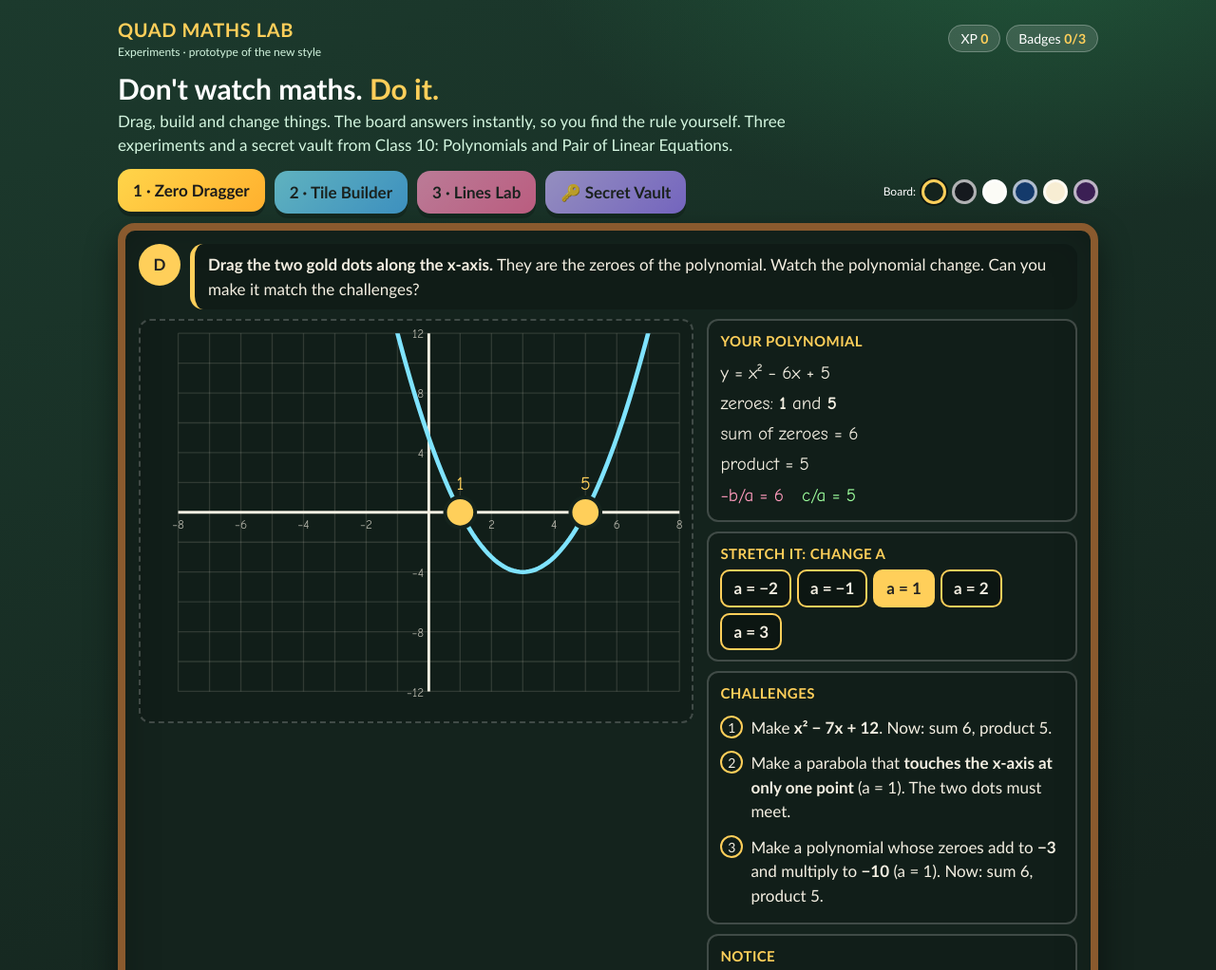
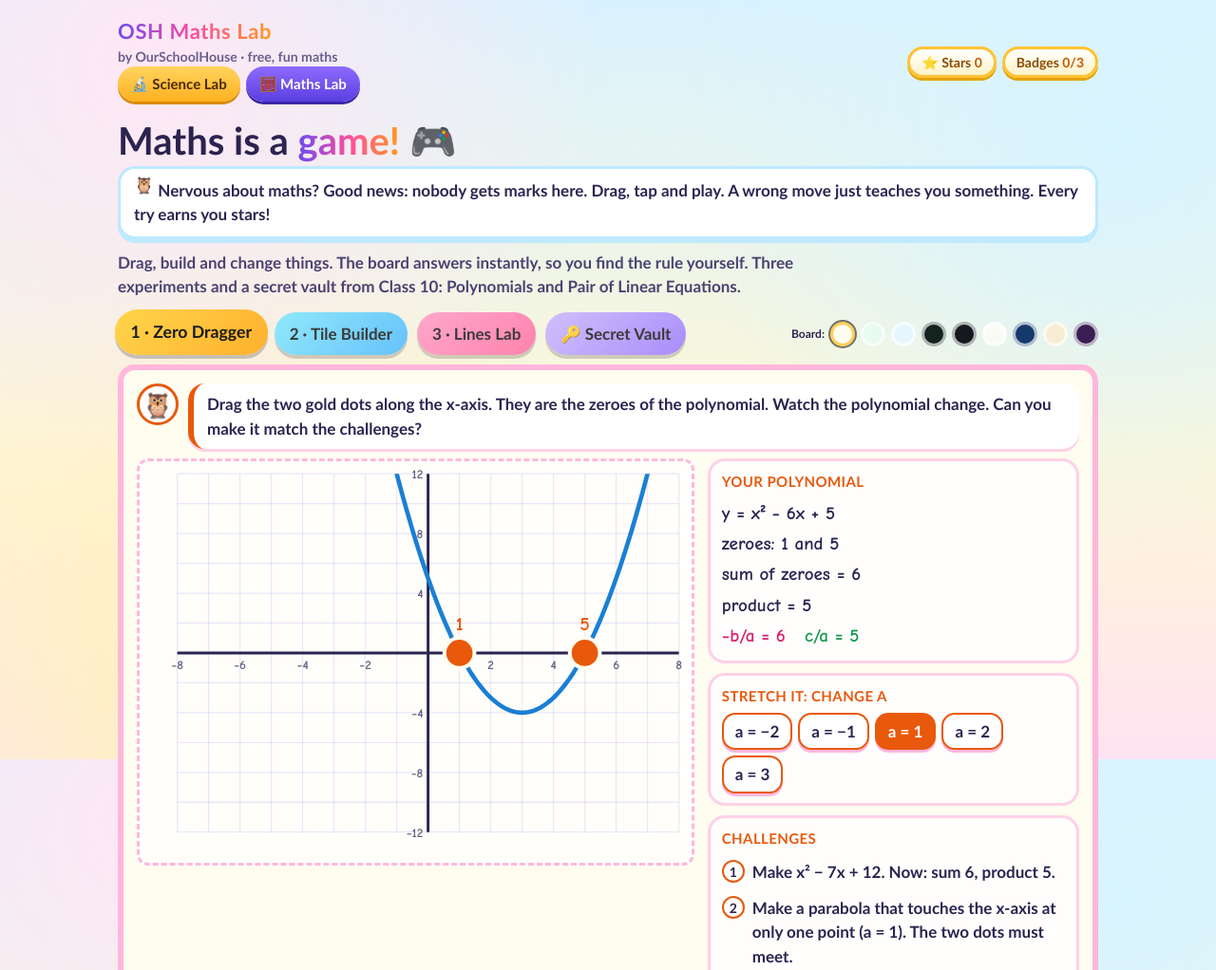
Before and after one commit to shubharavi08-cloud/quad-site, a plain HTML site: page lab/index.html in a window 1280 px wide. Shown: the top 1022 px of the page at 95% size. Drawn offline with Linux system fonts and the light colour scheme.

Commit message:
OSH Maths Lab: kid-friendly colourful reskin matching the OSH Science Lab, confetti, encouraging copy
Co-Authored-By: Claude Sonnet 5.5 <noreply@anthropic.com>
Claude-Session: https://claude.ai/code/session_01RFA7oX1UY6sXoZ6pALAZ6s

```diff
--- a/lab/index.html
+++ b/lab/index.html
@@ -3,7 +3,7 @@
 <head>
 <meta charset="utf-8">
 <meta name="viewport" content="width=device-width, initial-scale=1">
-<title>QUAD Maths Lab · Experiments (prototype)</title>
+<title>OSH Maths Lab · Fun maths experiments</title>
 <style>
 :root{--gold:#ffcf5a}
 *{box-sizing:border-box}html,body{margin:0}
@@ -53,40 +53,72 @@ button.sm.on{background:var(--c1);color:#222}
 .badge.show{display:block;animation:pop .6s cubic-bezier(.3,1.6,.5,1)}
 @keyframes pop{from{transform:scale(.4);opacity:0}to{transform:scale(1);opacity:1}}
 footer{margin-top:20px;color:#cdeed8;font-size:13px}
+
+/* OSH kids brand (matches the OSH Science Lab) */
+body{color:#2b2350;font:600 17px/1.5 ui-rounded,"SF Pro Rounded","Nunito","Quicksand","Trebuchet MS",system-ui,sans-serif;background:radial-gradient(circle at 12% 8%,#ffe7f4 0,transparent 36%),radial-gradient(circle at 92% 18%,#d8f4ff 0,transparent 34%),radial-gradient(circle at 20% 92%,#fff2b8 0,transparent 38%),linear-gradient(180deg,#d9f2ff,#fff7d6 60%,#ffe3f1) fixed}
+.brand{font-size:22px;background:linear-gradient(90deg,#6c4cf0,#ff4d9d,#ff9a1f);-webkit-background-clip:text;background-clip:text;color:transparent;display:inline-block}.brand small{color:#6a5f8e;-webkit-text-fill-color:#6a5f8e}
+.nav a{display:inline-block;margin:0 6px 6px 0;background:linear-gradient(180deg,#ffd45e,#ffb020);color:#4a2a00;border-radius:999px;padding:7px 14px;box-shadow:0 3px 0 #d98a00;text-decoration:none;font-weight:800;font-size:15px}
+.nav a.cur{background:linear-gradient(180deg,#8f6bff,#5a3fe0);color:#fff;box-shadow:0 3px 0 #3b27a8}
+.chip{background:linear-gradient(180deg,#fff,#fff3c9);border:3px solid #ffc233;color:#8a4b00;box-shadow:0 3px 0 #e6a200}.chip b{color:#c25a00}
+h1{font-size:clamp(1.7rem,6vw,2.5rem);font-weight:900}h1 span{background:linear-gradient(90deg,#6c4cf0,#ff4d9d,#ff9a1f);-webkit-background-clip:text;background-clip:text;color:transparent}
+p.lead{color:#4b4272}
+.tab{border-radius:999px;box-shadow:0 4px 0 #0003;opacity:.85;font-weight:900}.tab.on{opacity:1;transform:translateY(-2px) scale(1.04)}
+.board{border-width:6px;box-shadow:0 8px 0 #ffb7dc}
+.stage{border:3px dashed #ffb7dc;background:#ffffffaa}
+.box{background:#ffffffcc;border:3px solid #ffd0e8;border-radius:18px;color:#2b2350}
+.bubble{background:#fff;border-left-width:6px;border-radius:18px;box-shadow:0 3px 0 #ffd0e8}
+.av{background:#fff;border:3px solid var(--c1);font-size:26px}
+button.sm{border-radius:14px;border-width:2px;background:#fff;box-shadow:0 3px 0 #ffb7dc}button.sm.on{color:#fff}
+.opt{background:#fff;border:2px solid #ffb7dc;border-radius:16px;box-shadow:0 3px 0 #ffb7dc;font-weight:700}
+.opt.good{background:#d9f7e4;border-color:#22c070;box-shadow:0 3px 0 #22c070;animation:pop .35s}.opt.bad{background:#ffeccf;border-color:#ff9a1f;box-shadow:0 3px 0 #ff9a1f;animation:shake .35s;color:#2b2350}
+.badge{background:linear-gradient(135deg,#fff6c8,#ffe08a);border-color:#ffc233;color:#4a2a00}
+.keyrow span{background:#fff;color:#2b2350}input.txt{background:#fff;color:#2b2350}
+.cert{background:#fff}
+footer{color:#6a5f8e}
+.mascot{display:inline-block;animation:bounce 2s ease-in-out infinite}
+.fxfloat{position:fixed;z-index:98;font-weight:900;font-size:26px;color:#e68a00;text-shadow:0 2px 0 #fff,0 0 8px #fff;pointer-events:none;animation:floatup 1.3s ease-out forwards}
+.kind{background:#fff;border:3px solid #bfe9ff;border-radius:18px;padding:10px 14px;margin:0 0 12px;box-shadow:0 4px 0 #bfe9ff}
+@keyframes bounce{0%,100%{transform:translateY(0)}50%{transform:translateY(-6px)}}
+@keyframes shake{0%,100%{transform:translateX(0)}25%{transform:translateX(-6px)}75%{transform:translateX(6px)}}
+@keyframes floatup{0%{transform:translateY(0) scale(.7);opacity:0}15%{opacity:1;transform:translateY(-10px) scale(1.2)}100%{transform:translateY(-90px) scale(1);opacity:0}}
+@media (prefers-reduced-motion:reduce){*{animation:none!important}}
 </style>
 </head>
 <body><div class="wrap" id="app"></div>
 <script>
 "use strict";
-var THEMES={chalk:{n:"QUAD board",bg:"#14231d",ink:"#f4efe2",c1:"#ffcf5a",c2:"#7fe3ff",c3:"#ff9bbd",c4:"#9dff9d",grid:"#f4efe222",frame:"#8a5a2e"},black:{n:"Blackboard",bg:"#15191e",ink:"#f1f1f1",c1:"#ffd54a",c2:"#6fd8ff",c3:"#ff8fb3",c4:"#8cf08c",grid:"#ffffff1c",frame:"#5a5f66"},white:{n:"Whiteboard",bg:"#fbfbf6",ink:"#1d2733",c1:"#d97a00",c2:"#0a78b8",c3:"#d6336c",c4:"#2b8a3e",grid:"#0000001a",frame:"#b9bec4"},blue:{n:"Blue board",bg:"#143a6b",ink:"#fff",c1:"#ffd166",c2:"#7ee0ff",c3:"#ff9ec7",c4:"#9be37d",grid:"#ffffff24",frame:"#c4cbd6"},paper:{n:"Cream paper",bg:"#f7edd3",ink:"#3a2d1f",c1:"#c2570a",c2:"#1f6f8b",c3:"#b5336a",c4:"#3a7d44",grid:"#8a6a3a24",frame:"#b08a55"},plum:{n:"Plum board",bg:"#3b1f54",ink:"#fbf3ff",c1:"#ffd54a",c2:"#7ae7ff",c3:"#ff9bd0",c4:"#a6f06a",grid:"#ffffff22",frame:"#8d6ab0"}};
-var S={xp:0,badges:{},theme:"chalk"};
-try{var r=localStorage.getItem("quadlab_v3");if(r){var o=JSON.parse(r);S.xp=o.xp||0;S.badges=o.badges||{};if(THEMES[o.theme])S.theme=o.theme}}catch(e){}
+var THEMES={sunny:{n:"Sunny board",bg:"#fffdf0",ink:"#2b2350",c1:"#e8590c",c2:"#1a7fd4",c3:"#d6246e",c4:"#1b9a50",grid:"#6c4cf022",frame:"#ffb7dc"},mint:{n:"Mint board",bg:"#e9fbf1",ink:"#1d3a2e",c1:"#d9480f",c2:"#0b7fab",c3:"#c2255c",c4:"#2b8a3e",grid:"#2b8a3e22",frame:"#6bd36b"},sky:{n:"Sky board",bg:"#e6f6ff",ink:"#16324f",c1:"#d9480f",c2:"#1971c2",c3:"#c2255c",c4:"#2b8a3e",grid:"#1971c222",frame:"#59c4f5"},chalk:{n:"Chalkboard",bg:"#14231d",ink:"#f4efe2",c1:"#ffcf5a",c2:"#7fe3ff",c3:"#ff9bbd",c4:"#9dff9d",grid:"#f4efe222",frame:"#8a5a2e"},black:{n:"Blackboard",bg:"#15191e",ink:"#f1f1f1",c1:"#ffd54a",c2:"#6fd8ff",c3:"#ff8fb3",c4:"#8cf08c",grid:"#ffffff1c",frame:"#5a5f66"},white:{n:"Whiteboard",bg:"#fbfbf6",ink:"#1d2733",c1:"#d97a00",c2:"#0a78b8",c3:"#d6336c",c4:"#2b8a3e",grid:"#0000001a",frame:"#b9bec4"},blue:{n:"Blue board",bg:"#143a6b",ink:"#fff",c1:"#ffd166",c2:"#7ee0ff",c3:"#ff9ec7",c4:"#9be37d",grid:"#ffffff24",frame:"#c4cbd6"},paper:{n:"Cream paper",bg:"#f7edd3",ink:"#3a2d1f",c1:"#c2570a",c2:"#1f6f8b",c3:"#b5336a",c4:"#3a7d44",grid:"#8a6a3a24",frame:"#b08a55"},plum:{n:"Plum board",bg:"#3b1f54",ink:"#fbf3ff",c1:"#ffd54a",c2:"#7ae7ff",c3:"#ff9bd0",c4:"#a6f06a",grid:"#ffffff22",frame:"#8d6ab0"}};
+var S={xp:0,badges:{},theme:"sunny"};
+try{var r=localStorage.getItem("quadlab_v3");if(r){var o=JSON.parse(r);S.xp=o.xp||0;S.badges=o.badges||{};if(THEMES[o.theme]&&o.theme!=="chalk")S.theme=o.theme}}catch(e){}
 function save(){try{localStorage.setItem("quadlab_v3",JSON.stringify(S))}catch(e){}}
 var NS="http://www.w3.org/2000/svg";
 function el(t,a,p){var e=document.createElementNS(NS,t);for(var k in a)e.setAttribute(k,a[k]);if(p)p.appendChild(e);return e}
 function fmt(n){n=Math.round(n*100)/100;if(Object.is(n,-0))n=0;return String(n).replace("-","−")}
 function tstyle(){var t=THEMES[S.theme];return "--bg:"+t.bg+";--ink:"+t.ink+";--c1:"+t.c1+";--c2:"+t.c2+";--c3:"+t.c3+";--c4:"+t.c4+";--grid:"+t.grid+";--frame:"+t.frame}
 function esc(t){var d=document.createElement("div");d.textContent=t;return d.innerHTML}
+
+function fxBurst(n){if(window.matchMedia&&matchMedia("(prefers-reduced-motion: reduce)").matches)return;var c=document.createElement("canvas");c.width=innerWidth;c.height=innerHeight;c.style.cssText="position:fixed;inset:0;z-index:97;pointer-events:none";document.body.appendChild(c);var g=c.getContext("2d"),cols=["#ff4d9d","#ffc233","#19b5e8","#22c070","#6c4cf0","#ff7a2f"],ps=[],i;for(i=0;i<(n||70);i++)ps.push({x:innerWidth/2+(Math.random()-.5)*160,y:innerHeight*.35,vx:(Math.random()-.5)*11,vy:-Math.random()*11-3,s:5+Math.random()*7,c:cols[Math.random()*6|0],r:Math.random()*6,vr:(Math.random()-.5)*.4});var f=0;(function t(){g.clearRect(0,0,c.width,c.height);ps.forEach(function(p){p.x+=p.vx;p.y+=p.vy;p.vy+=.35;p.r+=p.vr;g.save();g.translate(p.x,p.y);g.rotate(p.r);g.fillStyle=p.c;g.fillRect(-p.s/2,-p.s/3,p.s,p.s*.6);g.restore()});if(++f<90)requestAnimationFrame(t);else c.remove()})()}
+function fxPlus(txt){var e=document.getElementById("xp"),r=e?e.getBoundingClientRect():{left:innerWidth/2,top:80},d=document.createElement("div");d.className="fxfloat";d.textContent=txt;d.style.left=Math.max(10,r.left)+"px";d.style.top=(r.top+30)+"px";document.body.appendChild(d);setTimeout(function(){d.remove()},1400)}
 var cur="m1",app=document.getElementById("app");
 function shell(){
- var h='<header class="top"><div class="brand">QUAD MATHS LAB<small>Experiments · prototype of the new style</small></div><div><span class="chip">XP <b id="xp">'+S.xp+'</b></span><span class="chip">Badges <b id="bd">'+Object.keys(S.badges).length+'/3</b></span></div></header>';
- h+='<h1>Don\'t watch maths. <span>Do it.</span></h1><p class="lead">Drag, build and change things. The board answers instantly, so you find the rule yourself. Three experiments and a secret vault from Class 10: Polynomials and Pair of Linear Equations.</p>';
+ var h='<header class="top"><div><div class="brand">OSH Maths Lab</div><small style="display:block;color:#6a5f8e">by OurSchoolHouse · free, fun maths</small><div class="nav"><a href="/science-lab/">🔬 Science Lab</a><a class="cur" href="/lab/">🧮 Maths Lab</a></div></div><div><span class="chip">⭐ Stars <b id="xp">'+S.xp+'</b></span><span class="chip">Badges <b id="bd">'+Object.keys(S.badges).length+'/3</b></span></div></header>';
+ h+='<h1>Maths is a <span>game!</span> 🎮</h1><div class="kind"><span class="mascot">🦉</span> <b>Nervous about maths? Good news:</b> nobody gets marks here. Drag, tap and play. A wrong move just teaches you something. Every try earns you stars!</div><p class="lead">Drag, build and change things. The board answers instantly, so you find the rule yourself. Three experiments and a secret vault from Class 10: Polynomials and Pair of Linear Equations.</p>';
  h+='<div class="tabs"><button class="tab t1" id="tab_m1" onclick="go(\'m1\')">1 · Zero Dragger</button><button class="tab t2" id="tab_m2" onclick="go(\'m2\')">2 · Tile Builder</button><button class="tab t3" id="tab_m3" onclick="go(\'m3\')">3 · Lines Lab</button><button class="tab t4" id="tab_m4" onclick="go(\'m4\')">🔑 Secret Vault</button><div class="swatches">Board: '+Object.keys(THEMES).map(function(k){return '<button class="sw'+(k===S.theme?' on':'')+'" title="'+THEMES[k].n+'" aria-label="'+THEMES[k].n+'" style="background:'+THEMES[k].bg+'" onclick="setTheme(\''+k+'\')"></button>'}).join("")+'</div></div>';
- h+='<div class="board" id="board" style="'+tstyle()+'"></div><footer>QUAD Academy · quadacademy.org · No login, no ads, nothing saved except on your own device.</footer>';
+ h+='<div class="board" id="board" style="'+tstyle()+'"></div><footer>OurSchoolHouse · OSH Maths Lab · Free to play. No ads. Your stars are saved only on your own device.</footer>';
  app.innerHTML=h}
 function setTheme(k){S.theme=k;save();document.getElementById("board").setAttribute("style",tstyle());document.querySelectorAll(".sw").forEach(function(x){x.classList.toggle("on",x.title===THEMES[k].n)})}
 function go(m){cur=m;["m1","m2","m3","m4"].forEach(function(k){document.getElementById("tab_"+k).classList.toggle("on",k===m)});({m1:M1,m2:M2,m3:M3,m4:M4})[m]()}
-function award(key,xp){if(!S.badges[key]){S.badges[key]=1;S.xp+=xp;save();document.getElementById("xp").textContent=S.xp;document.getElementById("bd").textContent=Object.keys(S.badges).length+"/3";var b=document.getElementById("badge");if(b)b.classList.add("show")}}
-var gained={};function bonus(id,xp){if(!gained[id]){gained[id]=1;S.xp+=xp;save();document.getElementById("xp").textContent=S.xp}}
+function award(key,xp){if(!S.badges[key]){S.badges[key]=1;S.xp+=xp;save();document.getElementById("xp").textContent=S.xp;document.getElementById("bd").textContent=Object.keys(S.badges).length+"/3";var b=document.getElementById("badge");if(b)b.classList.add("show");fxBurst(120);fxPlus("+"+xp+" ⭐")}}
+var gained={};function bonus(id,xp){if(!gained[id]){gained[id]=1;S.xp+=xp;save();document.getElementById("xp").textContent=S.xp;fxBurst(40);fxPlus("+"+xp+" ⭐")}}
 function drag(node,fn){node.style.cursor="grab";node.addEventListener("pointerdown",function(e){e.preventDefault();var svg=node.ownerSVGElement;svg._drag=fn;try{svg.setPointerCapture(e.pointerId)}catch(x){}
  if(!svg._wired){svg._wired=1;svg.addEventListener("pointermove",function(ev){if(!svg._drag)return;var pt=svg.createSVGPoint();pt.x=ev.clientX;pt.y=ev.clientY;var q=pt.matrixTransform(svg.getScreenCTM().inverse());svg._drag(q.x,q.y)});var end=function(){svg._drag=null};svg.addEventListener("pointerup",end);svg.addEventListener("pointercancel",end)}})}
 function frame(title,say,stageHTML,panelHTML){
- document.getElementById("board").innerHTML='<div class="say"><div class="av">D</div><div class="bubble" id="say">'+say+'</div></div><div id="badge" class="badge">🏅 Badge earned: <b>'+esc(title)+'</b>! +50 XP</div><div class="lab"><div class="stage"><svg id="svg" viewBox="0 0 440 320" role="application" aria-label="'+esc(title)+'"></svg></div><div class="panel">'+panelHTML+'</div></div><div class="tray"></div>'}
+ document.getElementById("board").innerHTML='<div class="say"><div class="av">🦉</div><div class="bubble" id="say">'+say+'</div></div><div id="badge" class="badge">🏅 Badge earned: <b>'+esc(title)+'</b>! +50 ⭐</div><div class="lab"><div class="stage"><svg id="svg" viewBox="0 0 440 320" role="application" aria-label="'+esc(title)+'"></svg></div><div class="panel">'+panelHTML+'</div></div><div class="tray"></div>'}
 function chalList(items,st){return '<ul class="chal">'+items.map(function(t,i){return '<li class="'+(st[i]?"done":"")+'"><i>'+(st[i]?"✓":i+1)+'</i><span>'+t+'</span></li>'}).join("")+'</ul>'}
 function notice(q,opts,ok,why,key){
  return '<div class="box"><h4>Notice</h4><div>'+q+'</div><div class="opts" id="nq">'+opts.map(function(o,k){return '<button class="opt" onclick="nq('+k+','+ok+',\''+key+'\')">'+o+'</button>'}).join("")+'</div><div class="fb" id="nfb" data-why="'+esc(why)+'"></div></div>'}
 var nDone={};
-function nq(k,ok,key){var b=document.querySelectorAll("#nq .opt"),f=document.getElementById("nfb");if(k===ok){b.forEach(function(x){x.disabled=true});b[k].classList.add("good");f.innerHTML="✅ "+f.getAttribute("data-why");nDone[key]=1;bonus("n"+key,10);check(key)}else{b[k].classList.add("bad");b[k].disabled=true;f.innerHTML="❌ Not quite. Go back to the board, change things and look again."}}
+function nq(k,ok,key){var b=document.querySelectorAll("#nq .opt"),f=document.getElementById("nfb");if(k===ok){b.forEach(function(x){x.disabled=true});b[k].classList.add("good");f.innerHTML="✅ "+f.getAttribute("data-why");nDone[key]=1;bonus("n"+key,10);check(key)}else{b[k].classList.add("bad");b[k].disabled=true;f.innerHTML="🌱 Good try! Mistakes help your brain grow. Go back to the board, change things and look again."}}
 function check(key){var m=MS[key];if(nDone[key]&&m.all())award(key,50)}
 var MS={};
 function grid(svg,x0,x1,y0,y1,M,xs,ys){var g=el("g",{},svg),i;for(i=Math.ceil(x0/xs)*xs;i<=x1;i+=xs){el("line",{x1:M.x(i),x2:M.x(i),y1:M.y(y0),y2:M.y(y1),stroke:"var(--grid)","stroke-width":1},g)}for(i=Math.ceil(y0/ys)*ys;i<=y1;i+=ys){el("line",{y1:M.y(i),y2:M.y(i),x1:M.x(x0),x2:M.x(x1),stroke:"var(--grid)","stroke-width":1},g)}
@@ -189,12 +221,12 @@ var WORD_OK="ROOTS";
 function M4(){
  var key="";for(var i=1;i<=26;i++)key+='<span>'+String.fromCharCode(64+i)+'='+i+'</span>';
  var open=!!S.vault;
- document.getElementById("board").innerHTML='<div class="say"><div class="av">D</div><div class="bubble" id="say">'+(open?"<b>The vault is open!</b> You found the secret word in QUAD Maths Live 2. Put your name on your certificate and share a screenshot with us.":"<b>Shh, the vault is locked.</b> In QUAD Maths Live 2, every clue answer is a number. Turn each number into a letter (A=1, B=2, ...). Five letters make the secret word. Type it here!")+'</div></div><div class="lab"><div class="box" id="vl"></div><div class="panel"><div class="box"><h4>Number to letter</h4><div class="keyrow">'+key+'</div></div><div class="box"><h4>Next secret word</h4>Sunday 29 Nov, 7 PM: Trigonometry + Heights and Distances. A brand-new word, a new vault gift.</div></div></div><div class="tray"></div>';
+ document.getElementById("board").innerHTML='<div class="say"><div class="av">🦉</div><div class="bubble" id="say">'+(open?"<b>The vault is open!</b> You found the secret word in the Maths Live 2 video. Put your name on your certificate and share a screenshot with us.":"<b>Shh, the vault is locked.</b> In the Maths Live 2 video, every clue answer is a number. Turn each number into a letter (A=1, B=2, ...). Five letters make the secret word. Type it here!")+'</div></div><div class="lab"><div class="box" id="vl"></div><div class="panel"><div class="box"><h4>Number to letter</h4><div class="keyrow">'+key+'</div></div><div class="box"><h4>Next secret word</h4>Sunday 29 Nov, 7 PM: Trigonometry + Heights and Distances. A brand-new word, a new vault gift.</div></div></div><div class="tray"></div>';
  var v=document.getElementById("vl");
  if(!open){v.innerHTML='<h4>Enter the secret word</h4><input class="txt" id="sw" maxlength="12" autocomplete="off" aria-label="secret word"><div class="btnrow" style="margin-top:10px"><button class="sm on" id="swb">Open the vault</button></div><div class="fb" id="swf"></div>';
   var tryw=function(){var w=document.getElementById("sw").value.trim().toUpperCase();if(w===WORD_OK){S.vault=1;S.xp+=100;save();document.getElementById("xp").textContent=S.xp;M4()}else{document.getElementById("swf").innerHTML='<span class="no">Not that one. Count the letters again: five clues, five letters.</span>'}};
   document.getElementById("swb").onclick=tryw;document.getElementById("sw").onkeydown=function(e){if(e.key==="Enter")tryw()}}
- else{v.innerHTML='<h4>Your certificate</h4><div class="cert"><div>QUAD ACADEMY</div><h2>Root Finder 🔑</h2><div>cracked the secret word in Maths Live 2</div><div class="nm" id="cn">'+esc(S.nm||"Your name")+'</div><div>Class 10 · Polynomials + Pair of Linear Equations</div></div><div class="btnrow" style="margin-top:10px"><input class="txt" id="nm" maxlength="24" placeholder="Type your name" style="letter-spacing:0;text-transform:none" aria-label="your name"></div><div class="fb">+100 XP earned. Take a screenshot and share it!</div>';
+ else{v.innerHTML='<h4>Your certificate</h4><div class="cert"><div>OSH MATHS LAB</div><h2>Root Finder 🔑</h2><div>cracked the secret word in Maths Live 2</div><div class="nm" id="cn">'+esc(S.nm||"Your name")+'</div><div>Class 10 · Polynomials + Pair of Linear Equations</div></div><div class="btnrow" style="margin-top:10px"><input class="txt" id="nm" maxlength="24" placeholder="Type your name" style="letter-spacing:0;text-transform:none" aria-label="your name"></div><div class="fb">+100 XP earned. Take a screenshot and share it!</div>';
   var nm=document.getElementById("nm");nm.value=S.nm||"";nm.oninput=function(){S.nm=nm.value;save();document.getElementById("cn").textContent=nm.value||"Your name"}}}
 shell();go("m1");
 </script>
```
